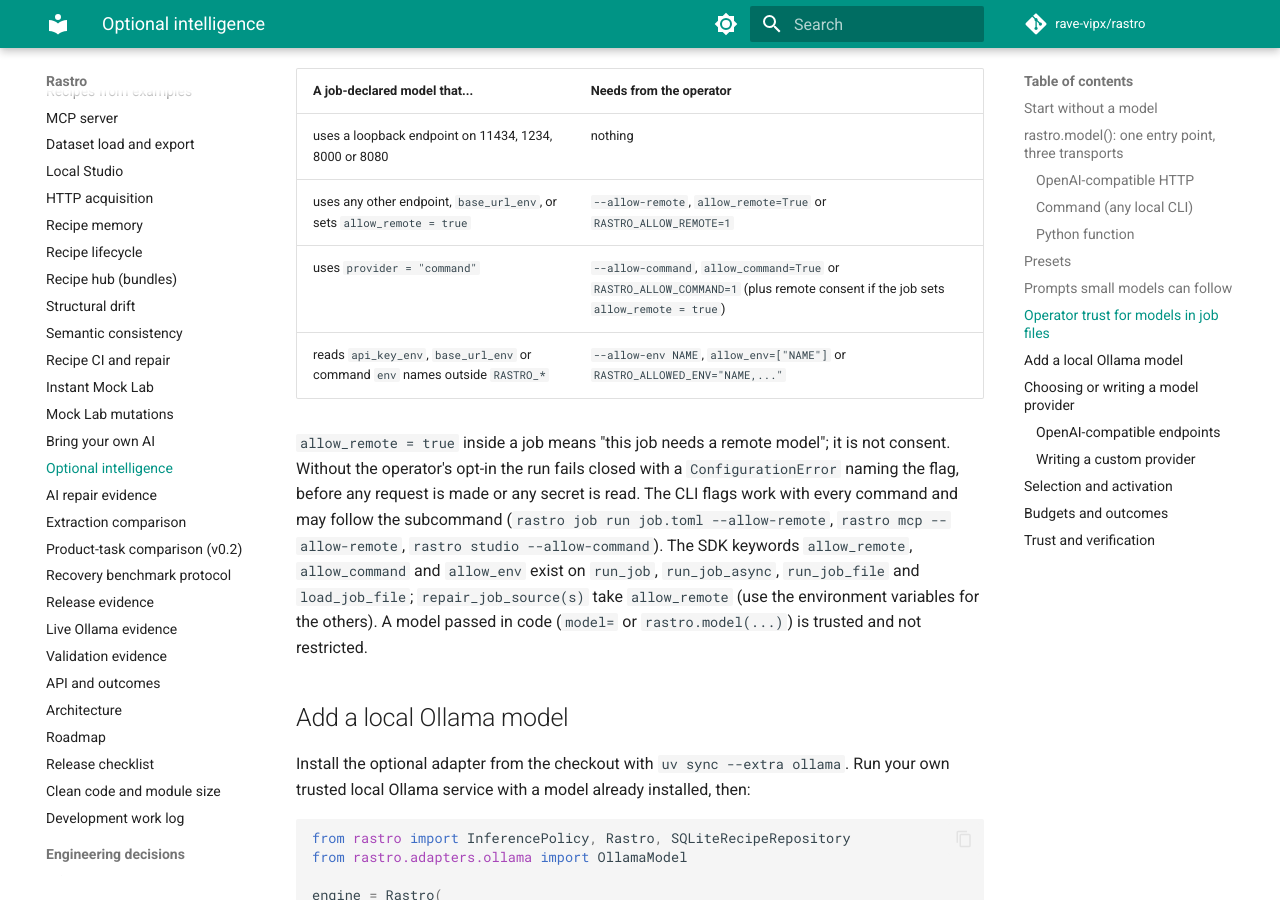
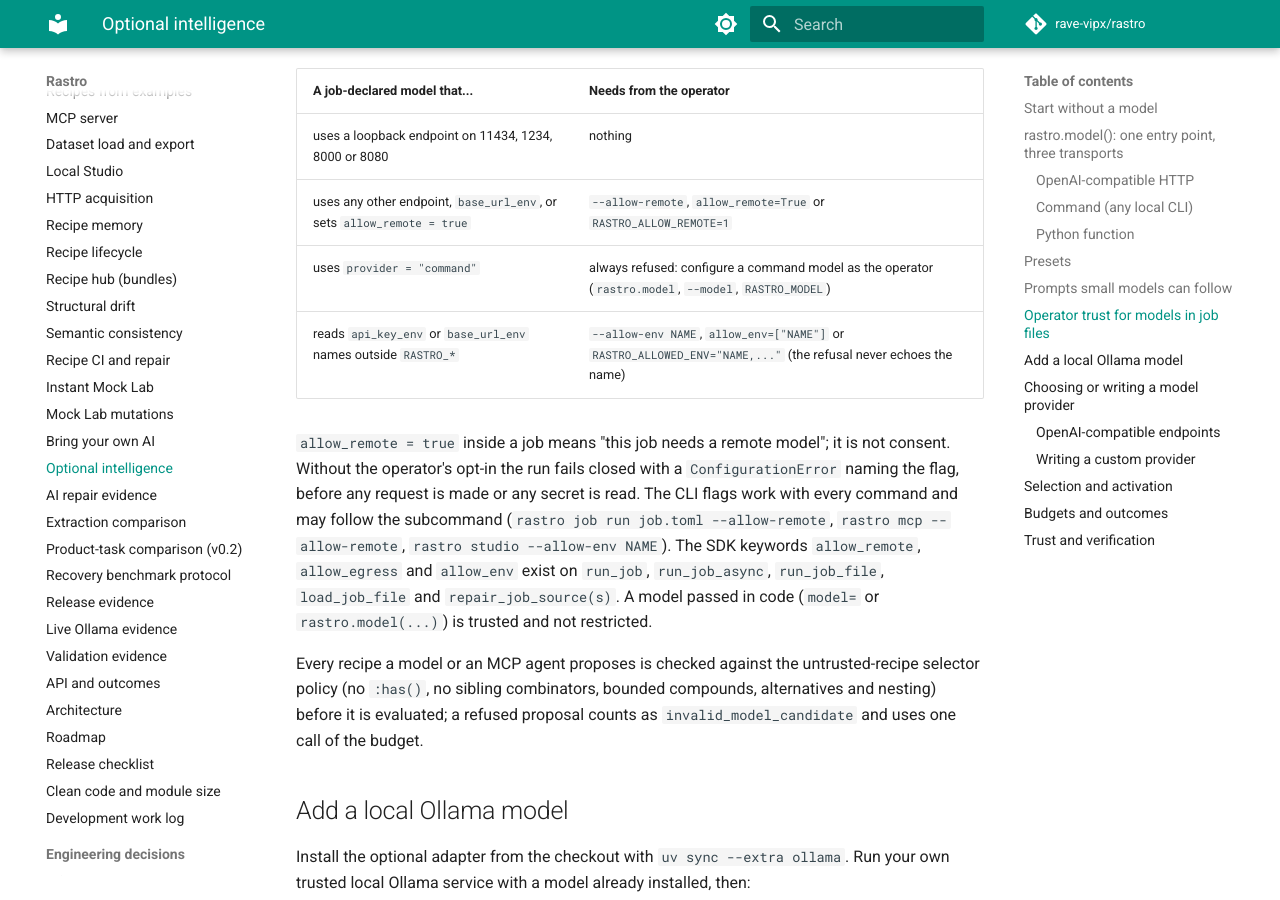
Before and after one commit to rave-vipx/rastro, an MkDocs documentation site: the page built from docs/intelligence.md, in a window 1280 px wide and 900 px high, scrolled down 5514 px. Built offline with MkDocs 1.6.1 and Material for MkDocs 9.7.7, drawn with Linux system fonts in a browser that asks for light colours; comment, search, counter and statistics services are not loaded.

Commit message:
docs(security): one trust model for job-declared models, commands and proposals
SECURITY.md, jobs, intelligence, ai pages and ADR 0022 now say a job file can
never declare a command model, list the hoisted --allow-remote/--allow-egress/
--allow-env flags and the SDK keywords, and state that every model or agent
recipe passes the selector cost policy. CHANGELOG notes empty-string command
arguments. (SEC-004, SEC-005, SEC-011, AI-001, AGENT-002)

Co-Authored-By: Claude Opus 5.5 <noreply@anthropic.com>

```diff
--- a/docs/intelligence.md
+++ b/docs/intelligence.md
@@ -200,18 +200,22 @@ A job file is data that anyone (including an agent through MCP or Studio) may wr
 | --- | --- |
 | uses a loopback endpoint on 11434, 1234, 8000 or 8080 | nothing |
 | uses any other endpoint, `base_url_env`, or sets `allow_remote = true` | `--allow-remote`, `allow_remote=True` or `RASTRO_ALLOW_REMOTE=1` |
-| uses `provider = "command"` | `--allow-command`, `allow_command=True` or `RASTRO_ALLOW_COMMAND=1` (plus remote consent if the job sets `allow_remote = true`) |
-| reads `api_key_env`, `base_url_env` or command `env` names outside `RASTRO_*` | `--allow-env NAME`, `allow_env=["NAME"]` or `RASTRO_ALLOWED_ENV="NAME,..."` |
+| uses `provider = "command"` | always refused: configure a command model as the operator (`rastro.model`, `--model`, `RASTRO_MODEL`) |
+| reads `api_key_env` or `base_url_env` names outside `RASTRO_*` | `--allow-env NAME`, `allow_env=["NAME"]` or `RASTRO_ALLOWED_ENV="NAME,..."` (the refusal never echoes the name) |
 
 `allow_remote = true` inside a job means "this job needs a remote model"; it is not consent.
 Without the operator's opt-in the run fails closed with a `ConfigurationError` naming the
 flag, before any request is made or any secret is read. The CLI flags work with every
 command and may follow the subcommand (`rastro job run job.toml --allow-remote`,
-`rastro mcp --allow-remote`, `rastro studio --allow-command`). The SDK keywords
-`allow_remote`, `allow_command` and `allow_env` exist on `run_job`, `run_job_async`,
-`run_job_file` and `load_job_file`; `repair_job_source(s)` take `allow_remote` (use the
-environment variables for the others). A model passed in code (`model=` or `rastro.model(...)`) is trusted
-and not restricted.
+`rastro mcp --allow-remote`, `rastro studio --allow-env NAME`). The SDK keywords
+`allow_remote`, `allow_egress` and `allow_env` exist on `run_job`, `run_job_async`,
+`run_job_file`, `load_job_file` and `repair_job_source(s)`. A model passed in code
+(`model=` or `rastro.model(...)`) is trusted and not restricted.
+
+Every recipe a model or an MCP agent proposes is checked against the untrusted-recipe
+selector policy (no `:has()`, no sibling combinators, bounded compounds, alternatives and
+nesting) before it is evaluated; a refused proposal counts as `invalid_model_candidate`
+and uses one call of the budget.
 
 ## Add a local Ollama model
 
```
Also changed, not shown: CHANGELOG.md (+1 -1 lines), SECURITY.md (+18 -7 lines), docs/ai.md (+6 -2 lines), docs/decisions/0022-bring-your-own-ai.md (+3 -2 lines), docs/jobs.md (+3 -2 lines).
